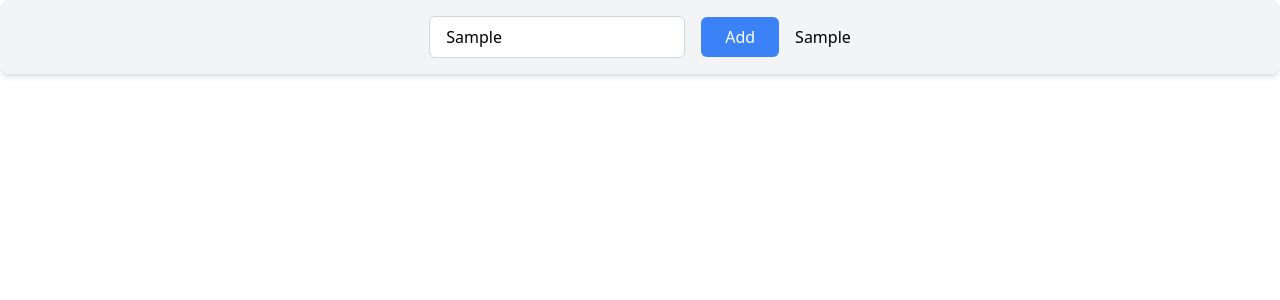
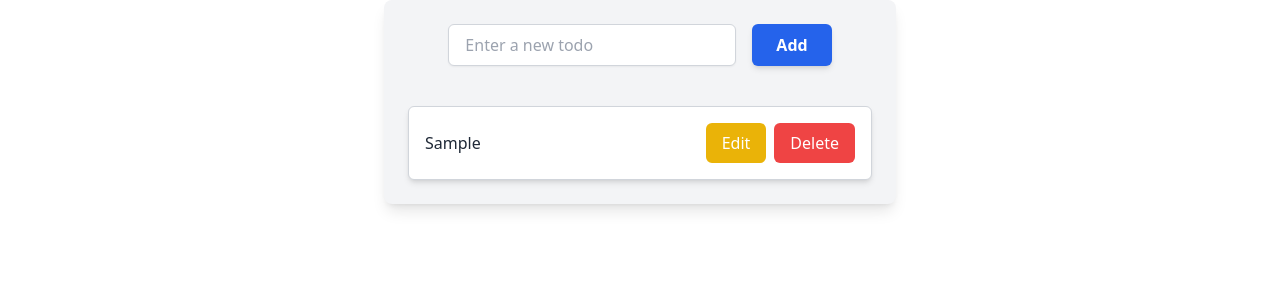
Before and after one commit to NirbhaySingh74/Interview-Question-Practice, a React (Vite) app in the folder todo/: page / in a window 1280 px wide. Both pictures are taken after typing "Sample" into the empty fields and a click on the button "Add". Shown: the top 300 px of the page. Built offline with nearby package versions, Linux system fonts and the light colour scheme.

Commit message:
All Functionality added

```diff
--- /dev/null
+++ b/todo/src/components/DisplayTodo.tsx
@@ -0,0 +1,83 @@
+import React, { useState } from "react";
+
+interface DisplayTodoProps {
+  todos: string[];
+  deleteTodo: (index: number) => void;
+  editTodo: (index: number, updatedTodo: string) => void;
+  editing;
+}
+
+const DisplayTodo: React.FC<DisplayTodoProps> = ({
+  todos,
+  deleteTodo,
+  editTodo,
+}) => {
+  const [isEditing, setIsEditing] = useState<number | null>(null);
+  const [editValue, setEditValue] = useState<string>("");
+
+  const handleSave = (index: number) => {
+    if (editValue.trim() !== "") {
+      editTodo(index, editValue);
+      setIsEditing(null);
+      setEditValue("");
+    }
+  };
+
+  return (
+    <ul className="w-full mt-4 space-y-3">
+      {todos.map((todo, index) => (
+        <li
+          key={index}
+          className="flex justify-between items-center p-4 bg-white border border-gray-300 rounded-md shadow-md"
+        >
+          {isEditing === index ? (
+            <input
+              type="text"
+              className="flex-1 mr-4 px-3 py-2 border border-gray-300 rounded-md focus:outline-none focus:ring-2 focus:ring-blue-500"
+              value={editValue}
+              onChange={(e) => setEditValue(e.target.value)}
+            />
+          ) : (
+            <span className="flex-1 text-gray-800">{todo}</span>
+          )}
+          {isEditing === index ? (
+            <>
+              <button
+                className="px-4 py-2 mr-2 bg-green-500 text-white rounded-md hover:bg-green-600 transition duration-200"
+                onClick={() => handleSave(index)}
+              >
+                Save
+              </button>
+              <button
+                className="px-4 py-2 bg-gray-400 text-white rounded-md hover:bg-gray-500 transition duration-200"
+                onClick={() => setIsEditing(null)}
+              >
+                Cancel
+              </button>
+            </>
+          ) : (
+            <>
+              <button
+                className="px-4 py-2 mr-2 bg-yellow-500 text-white rounded-md hover:bg-yellow-600 transition duration-200"
+                onClick={() => {
+                  setIsEditing(index);
+                  setEditValue(todo);
+                }}
+              >
+                Edit
+              </button>
+              <button
+                className="px-4 py-2 bg-red-500 text-white rounded-md hover:bg-red-600 transition duration-200"
+                onClick={() => deleteTodo(index)}
+              >
+                Delete
+              </button>
+            </>
+          )}
+        </li>
+      ))}
+    </ul>
+  );
+};
+
+export default DisplayTodo;
--- a/todo/src/components/Input.tsx
+++ b/todo/src/components/Input.tsx
@@ -1,20 +1,46 @@
 import { useState } from "react";
+import DisplayTodo from "./DisplayTodo";
 
-const Input = () => {
-  const [todos, setTodos] = useState("");
+const Input: React.FC = () => {
+  const [todo, setTodo] = useState<string>("");
+  const [todos, setTodos] = useState<string[]>([]);
+
+  const addTodo = () => {
+    if (todo.trim() !== "") {
+      setTodos([...todos, todo]);
+      setTodo("");
+    }
+  };
+
+  const deleteTodo = (index: number) => {
+    setTodos(todos.filter((_, i) => i !== index));
+  };
+
+  const editTodo = (index: number, updatedTodo: string) => {
+    const updatedTodos = todos.map((item, i) =>
+      i === index ? updatedTodo : item
+    );
+    setTodos(updatedTodos);
+  };
+
   return (
-    <div className="flex justify-center items-center p-4 gap-4  bg-gray-100 rounded-lg shadow-md">
-      <input
-        type="text"
-        placeholder="Enter Text"
-        className="w-64 px-4 py-2 border border-gray-300 rounded-md focus:outline-none focus:ring-2 focus:ring-blue-500"
-        value={todos}
-        onChange={(event) => setTodos(event.target.value)}
-      />
-      <button className="px-6 py-2 bg-blue-500 text-white rounded-md hover:bg-blue-600 transition duration-200">
-        Add
-      </button>
-      {todos}
+    <div className="flex flex-col items-center p-6 gap-6 bg-gray-100 rounded-lg shadow-lg max-w-lg mx-auto">
+      <div className="flex gap-4">
+        <input
+          type="text"
+          placeholder="Enter a new todo"
+          className="w-72 px-4 py-2 border border-gray-300 rounded-md focus:outline-none focus:ring-2 focus:ring-blue-500 shadow-sm"
+          value={todo}
+          onChange={(event) => setTodo(event.target.value)}
+        />
+        <button
+          className="px-6 py-2 bg-blue-600 text-white font-semibold rounded-md hover:bg-blue-700 transition duration-200 shadow-md"
+          onClick={addTodo}
+        >
+          Add
+        </button>
+      </div>
+      <DisplayTodo todos={todos} deleteTodo={deleteTodo} editTodo={editTodo} />
     </div>
   );
 };
```
